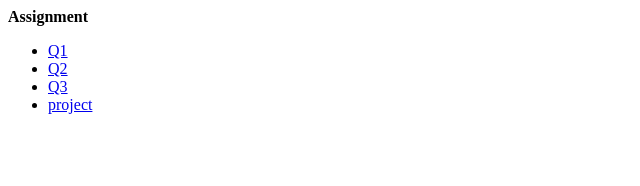
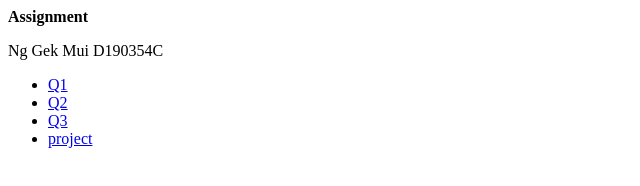
Before and after one commit to GEKMUI/Assignment, a plain HTML site: page index.html in a window 1280 px wide. Shown: the whole page, without its empty margins (0-640 px from the left). Drawn offline with Linux system fonts and the light colour scheme.

Commit message:
Update index.html

```diff
--- a/index.html
+++ b/index.html
@@ -2,10 +2,11 @@
 <html>
   <head>
     <meta charset="utf-8">
-    <title>JavaScript Built-in-Functions</title>
+    <title>JavaScript Lab Assignment</title>
   </head>
   <body>
     <strong>Assignment</strong>
+    <p>Ng Gek Mui D190354C <p>
     <ul>
       <li><a href="Q1.html">Q1</a></li>
       <li><a href="Q2.html">Q2</a></li>
```
